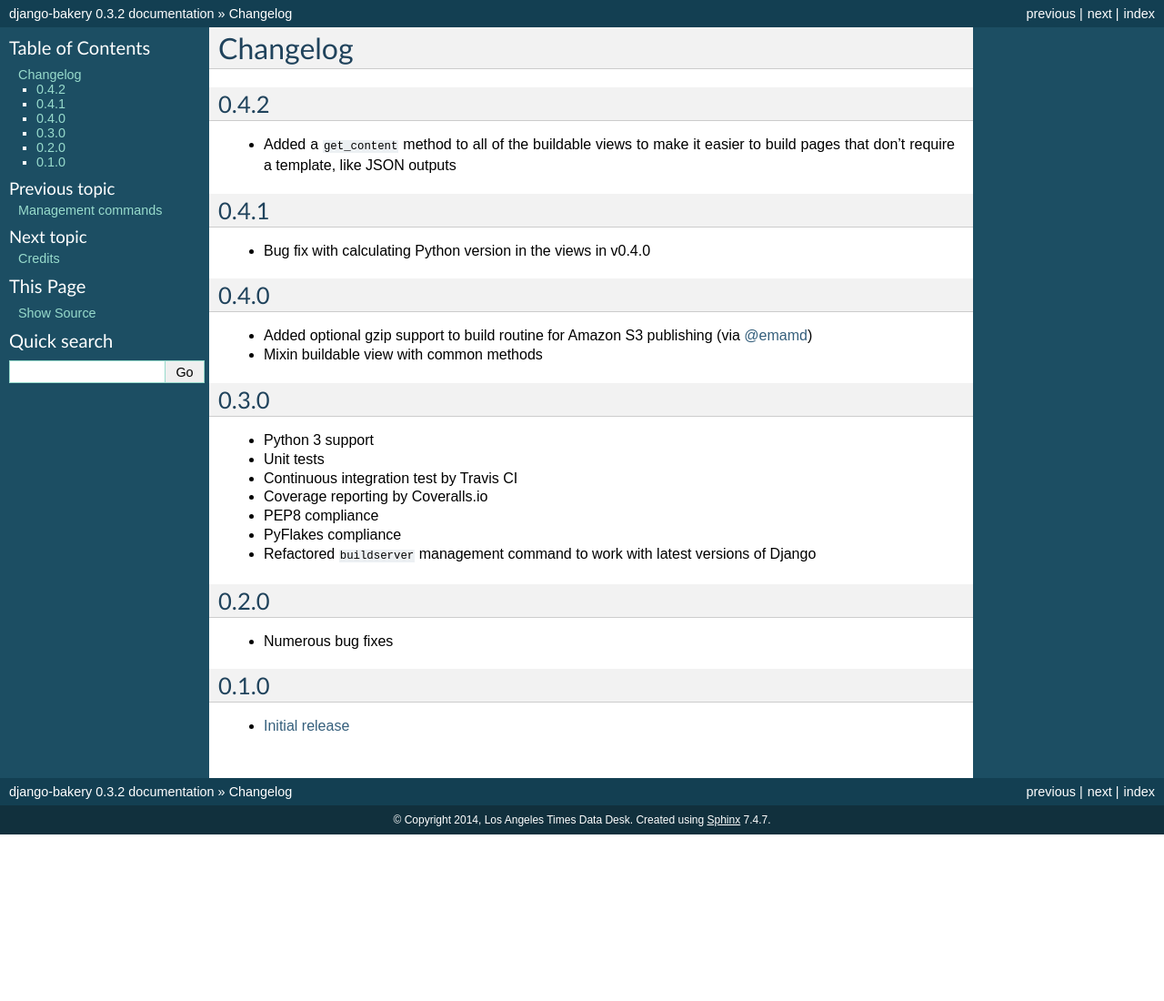
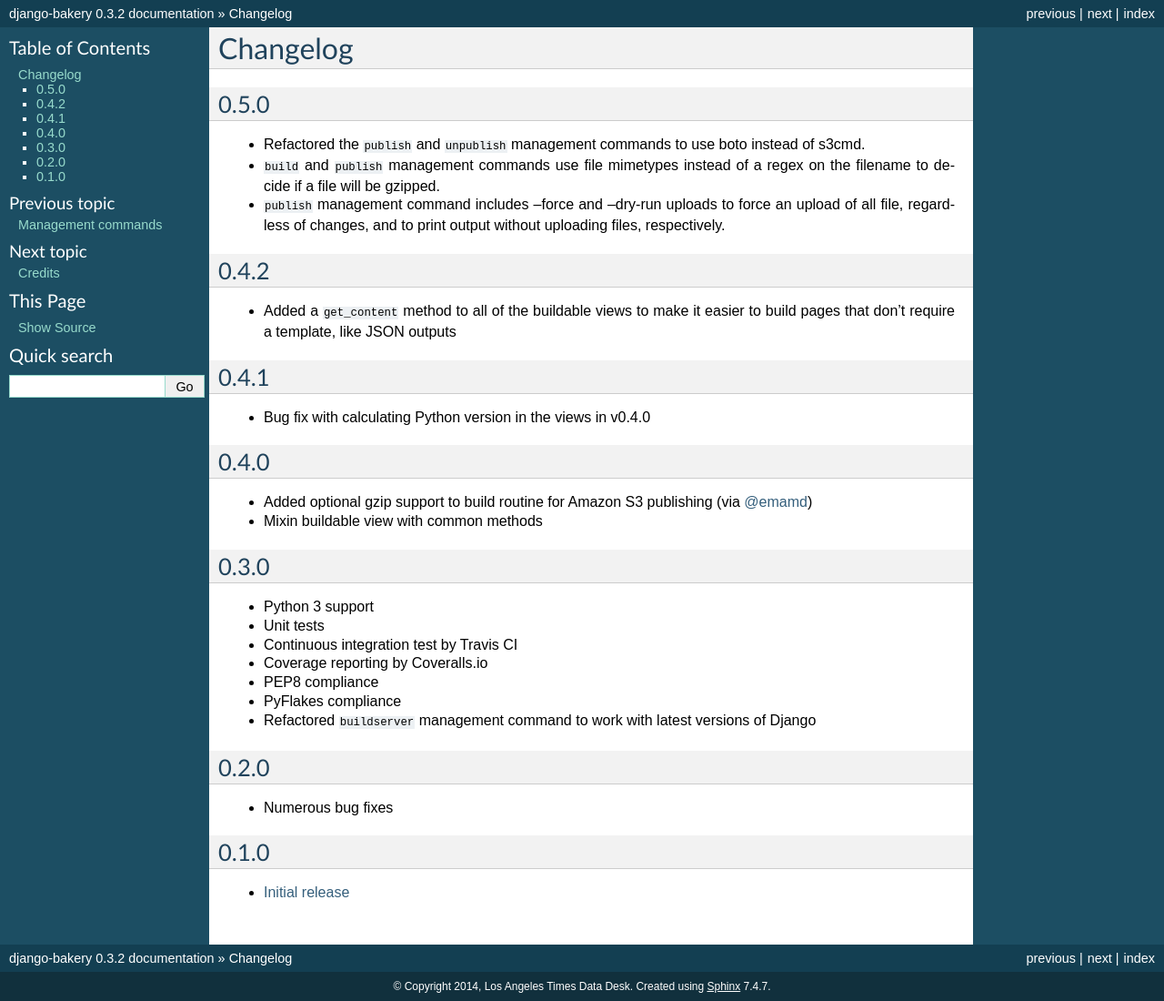
Before and after one commit to Sibizwan5/django-bakery, a Sphinx documentation site: the page built from docs/changelog.rst, in a window 1280 px wide. Shown: the whole page at 91% size. Built offline with Sphinx 7.4.7, drawn with Linux system fonts in a browser that asks for light colours; before the commit the page ends 917 px from its top, so only the background shows below that.

Commit message:
adding changelog docs

```diff
--- a/docs/changelog.rst
+++ b/docs/changelog.rst
@@ -1,5 +1,11 @@
 Changelog
 =========
+
+0.5.0
+-----
+* Refactored the ``publish`` and ``unpublish`` management commands to use boto instead of s3cmd.
+* ``build`` and ``publish`` management commands use file mimetypes instead of a regex on the filename to decide if a file will be gzipped.
+* ``publish`` management command includes --force and --dry-run uploads to force an upload of all file, regardless of changes, and to print output without uploading files, respectively.
 
 0.4.2
 -----
```
